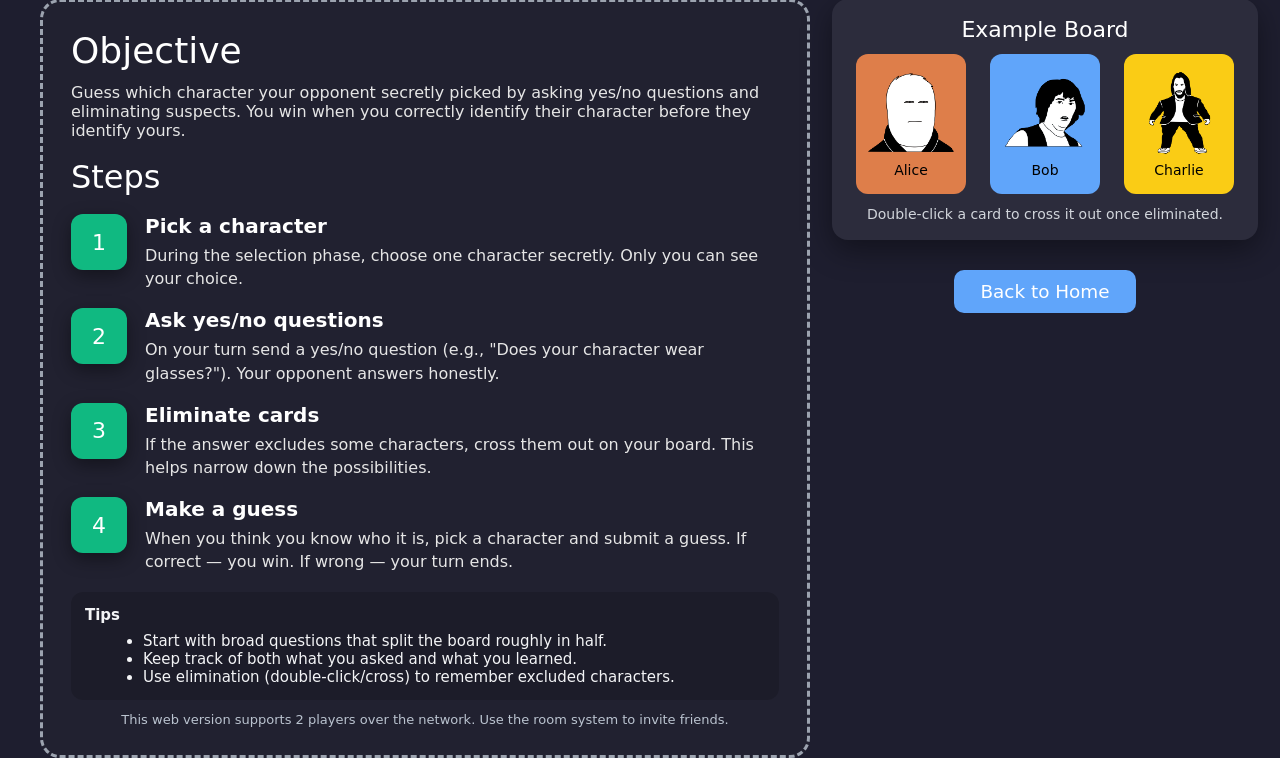
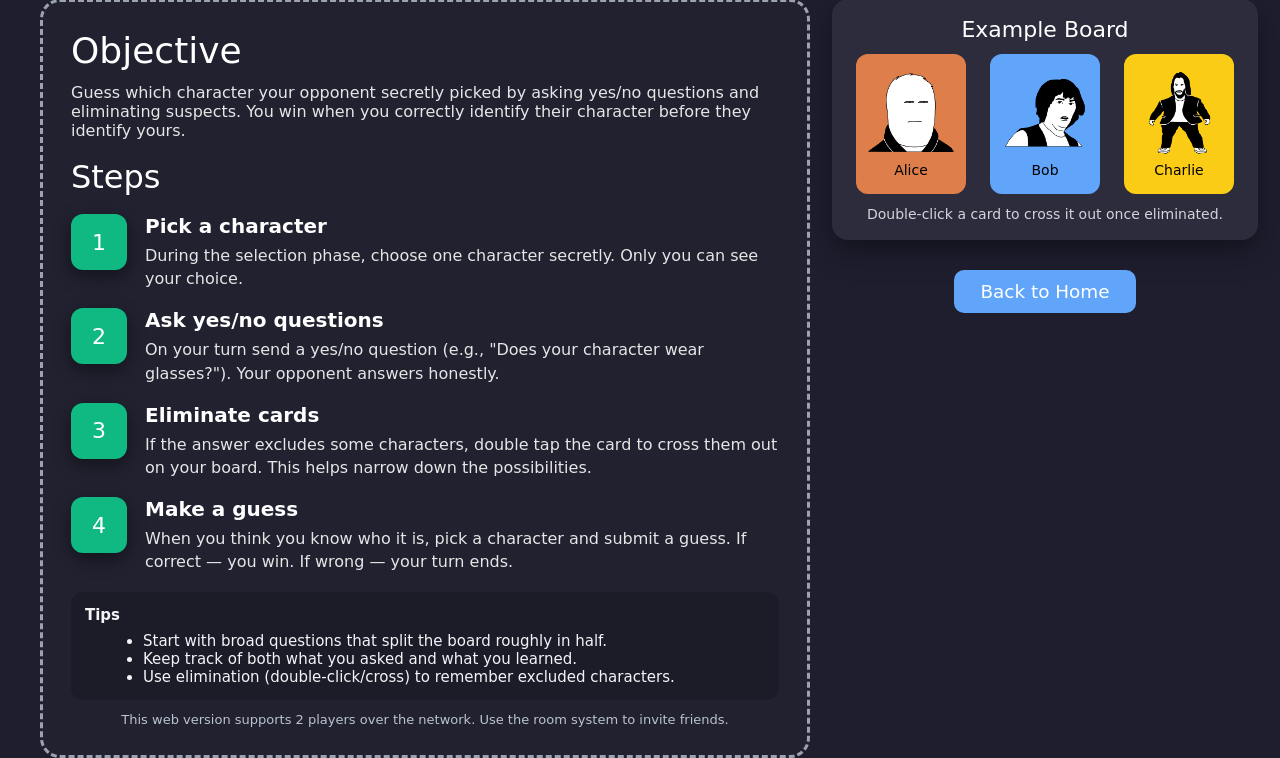
Before and after one commit to AnnRussellCu/Guess-Who-, a Flask app: page /instructions in a window 1280 px wide. Shown: the part 291-1049 px from the top of the page. Run offline with Flask 3, Linux system fonts and the light colour scheme; some web fonts are replaced.

Commit message:
ui changes

```diff
--- a/templates/index.html
+++ b/templates/index.html
@@ -199,7 +199,7 @@ body {
     <div class="buttons-section">
       <div id="start-btn" class="button">Start Game</div>
 
-        <div id="howto-btn" class="button" onclick="goToInstructions()">How to Play ?</div>
+        <div id="howto-btn" class="button" onclick="goToInstructions()">How to Play</div>
 <script>
 function goToInstructions() {
     window.location.href = "/instructions";
--- a/templates/instructions.html
+++ b/templates/instructions.html
@@ -244,7 +244,7 @@
         <div class="step-num">3</div>
         <div class="step-body">
           <h3>Eliminate cards</h3>
-          <p>If the answer excludes some characters, cross them out on your board. This helps narrow down the possibilities.</p>
+          <p>If the answer excludes some characters, double tap the card to cross them out on your board. This helps narrow down the possibilities.</p>
         </div>
       </div>
 
```
